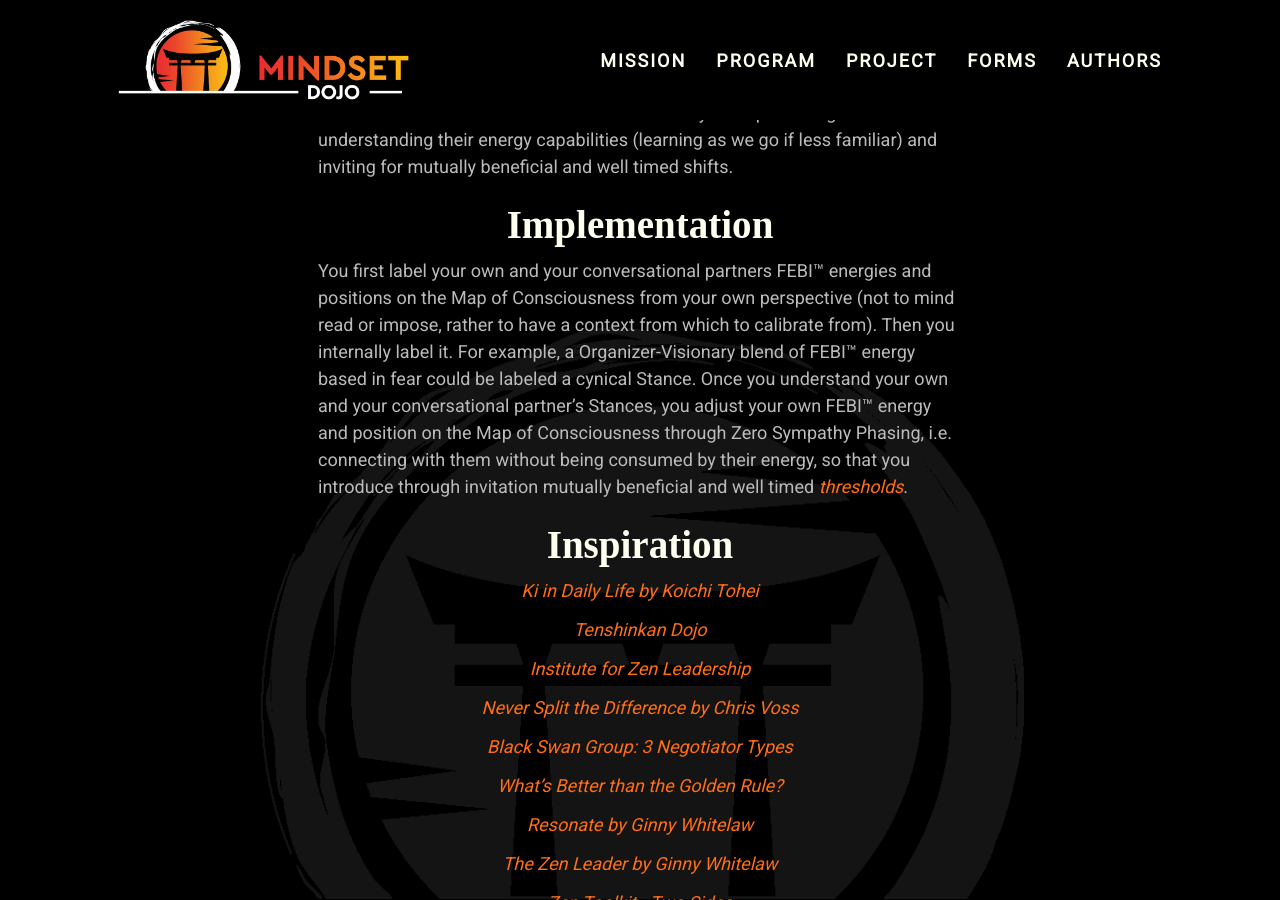
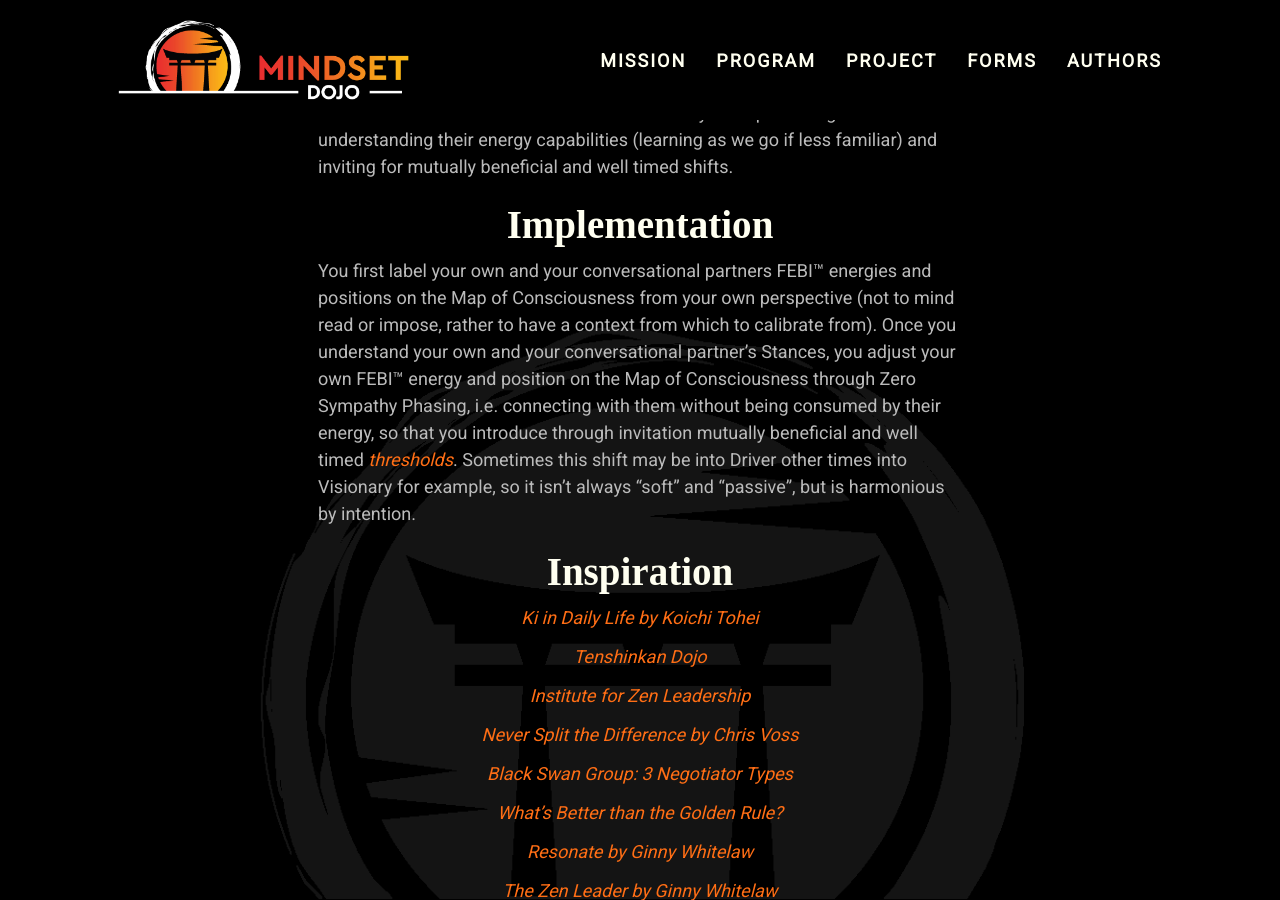
Before and after one commit to mindset-dojo/mindset-dojo.github.io, a Jekyll site: the page built from _forms/stance.md, in a window 1280 px wide and 900 px high, scrolled down 452 px. Built offline with Jekyll 4.4.1, drawn with Linux system fonts in a browser that asks for light colours; some web fonts are replaced.

Commit message:
fix(stance): implementation section language.

```diff
--- a/_forms/stance.md
+++ b/_forms/stance.md
@@ -20,7 +20,7 @@
 
 ## Implementation
 
-You first label your own and your conversational partners FEBI™ energies and positions on the Map of Consciousness from your own perspective (not to mind read or impose, rather to have a context from which to calibrate from). Then you internally label it. For example, a Organizer-Visionary blend of FEBI™ energy based in fear could be labeled a cynical Stance. Once you understand your own and your conversational partner's Stances, you adjust your own FEBI™ energy and position on the Map of Consciousness through Zero Sympathy Phasing, i.e. connecting with them without being consumed by their energy, so that you introduce through invitation mutually beneficial and well timed [thresholds](../threshold/).
+You first label your own and your conversational partners FEBI™ energies and positions on the Map of Consciousness from your own perspective (not to mind read or impose, rather to have a context from which to calibrate from). Once you understand your own and your conversational partner's Stances, you adjust your own FEBI™ energy and position on the Map of Consciousness through Zero Sympathy Phasing, i.e. connecting with them without being consumed by their energy, so that you introduce through invitation mutually beneficial and well timed [thresholds](../threshold/). Sometimes this shift may be into Driver other times into Visionary for example, so it isn't always "soft" and "passive", but is harmonious by intention.
 
 ## Inspiration
 
```
